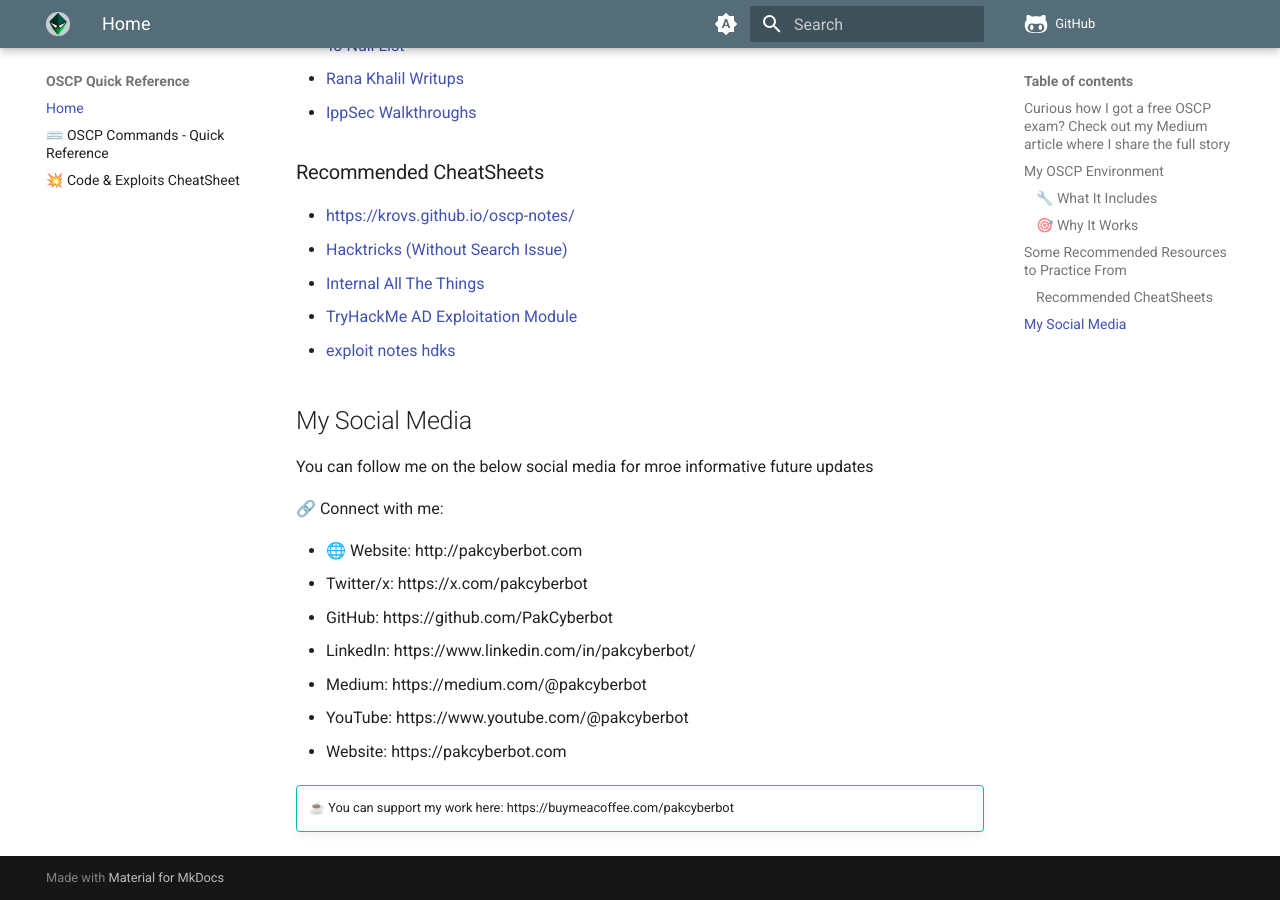
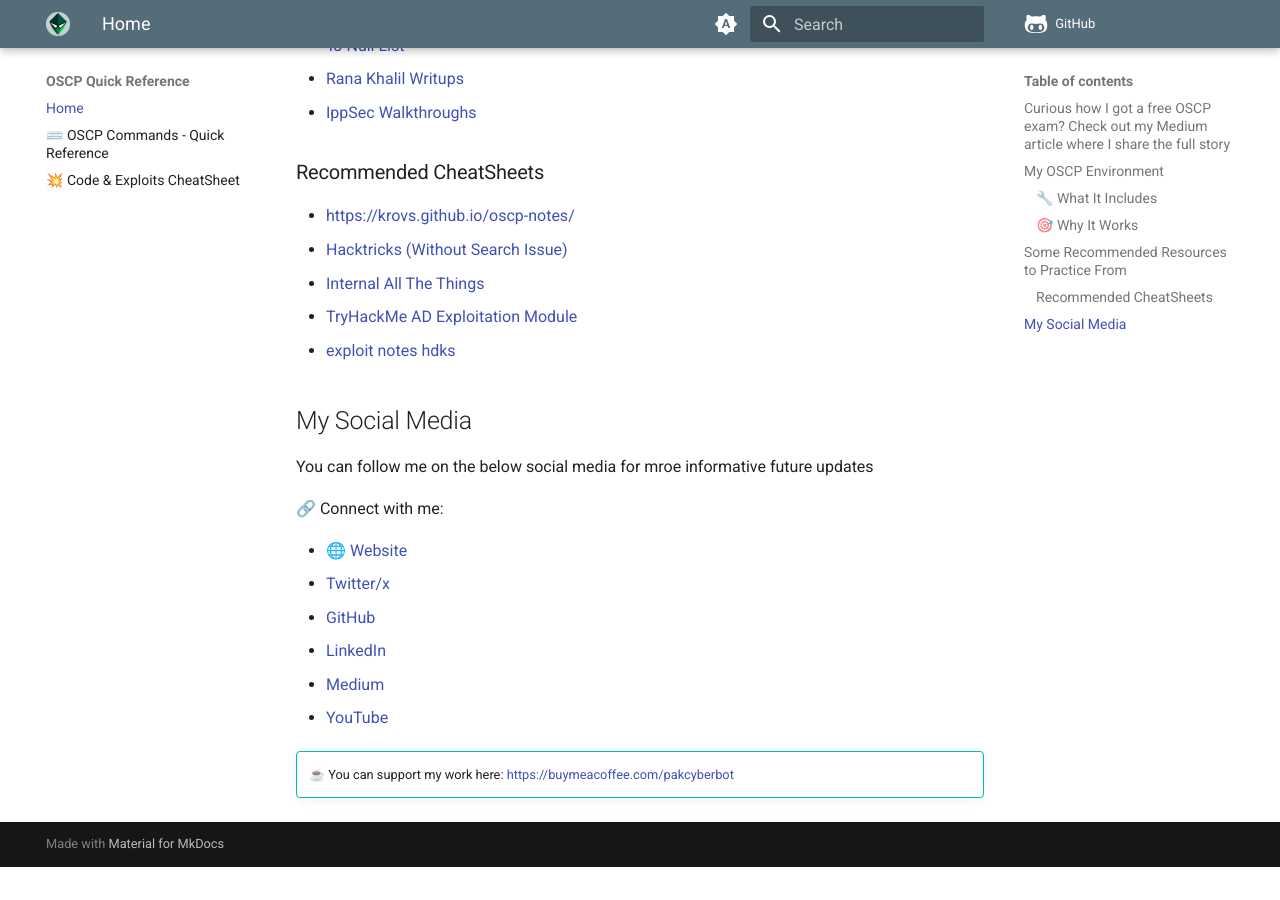
Before and after one commit to PakCyberbot/OSCP-Notes-and-Environment, an MkDocs documentation site: the page built from docs/index.md, in a window 1280 px wide and 900 px high, scrolled down 2410 px. Built offline with MkDocs 1.6.1 and Material for MkDocs 9.7.7, drawn with Linux system fonts in a browser that asks for light colours; comment, search, counter and statistics services are not loaded; after the commit the page ends 3277 px from its top, so only the background shows below that.

Commit message:
Update index.md

```diff
--- a/docs/index.md
+++ b/docs/index.md
@@ -86,13 +86,13 @@
 
 🔗 Connect with me:
 
-* 🌐 Website: http://pakcyberbot.com
-* Twitter/x: https://x.com/pakcyberbot
-* GitHub: https://github.com/PakCyberbot
-* LinkedIn: https://www.linkedin.com/in/pakcyberbot/
-* Medium: https://medium.com/@pakcyberbot
-* YouTube: https://www.youtube.com/@pakcyberbot
-* Website: https://pakcyberbot.com
+* 🌐 [Website](http://pakcyberbot.com)
+* [Twitter/x](https://x.com/pakcyberbot)
+* [GitHub](https://github.com/PakCyberbot)
+* [LinkedIn](https://www.linkedin.com/in/pakcyberbot/)
+* [Medium](https://medium.com/@pakcyberbot)
+* [YouTube](https://www.youtube.com/@pakcyberbot)
+
 
 !!! tip ""
-    ☕ You can support my work here: https://buymeacoffee.com/pakcyberbot
+    ☕ You can support my work here: [https://buymeacoffee.com/pakcyberbot](https://buymeacoffee.com/pakcyberbot)
```
